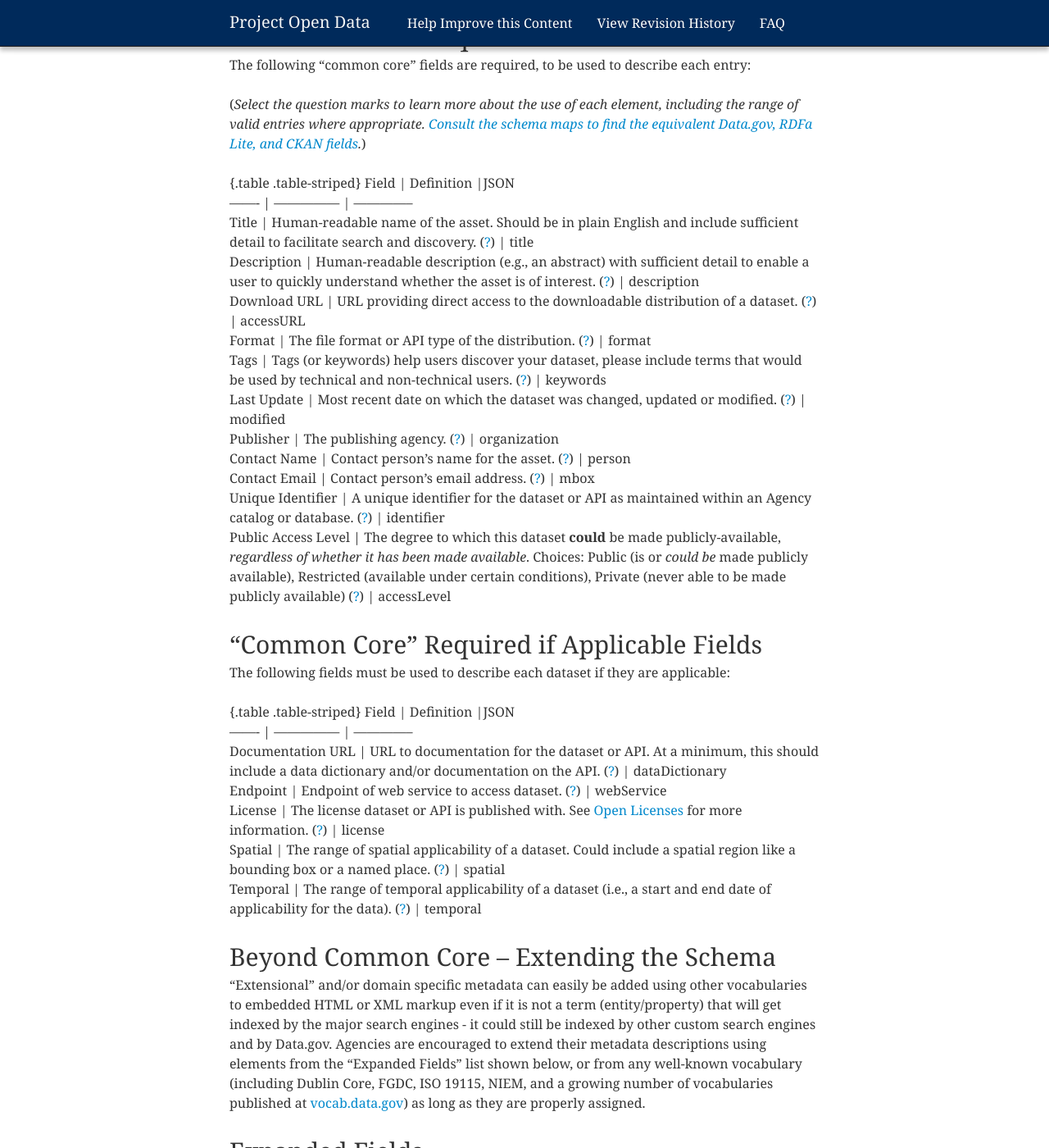
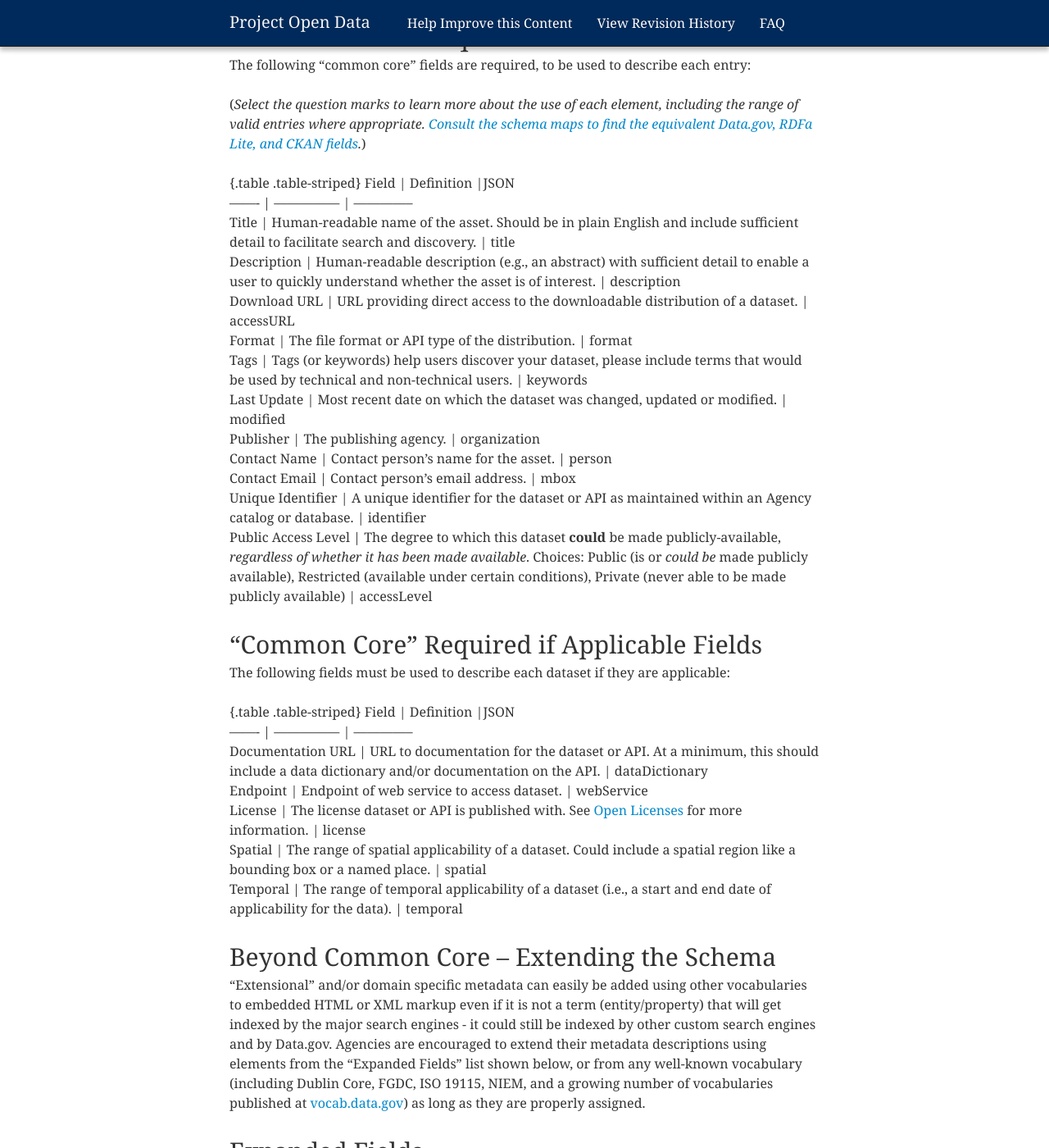
Before and after one commit to gbinal/p-o-d.github.com, a Jekyll site: the page built from schema.md, in a window 1280 px wide and 1400 px high, scrolled down 1295 px. Shown: the whole window at 82% size. Built offline with Jekyll 4.4.1, drawn with Linux system fonts in a browser that asks for light colours; nearby versions of some CDN libraries; part of the change alters nothing that is shown; some of the changed text lies outside the part shown.

```diff
--- a/schema.md
+++ b/schema.md
@@ -41,17 +41,17 @@ The following "common core" fields are required, to be used to describe each ent
 {.table .table-striped}
 Field               | Definition                                                                                                                                     |JSON
 -------             | ---------------                                                                                                                                | --------------
-Title               | Human-readable name of the asset.  Should be in plain English and include sufficient detail to facilitate search and discovery. ([?](http://gsa-ocsit.github.com/project-open-data.github.com/metadata-resources/#schema_maps))                | title
-Description         | Human-readable description (e.g., an abstract) with sufficient detail to enable a user to quickly understand whether the asset is of interest. ([?](http://gsa-ocsit.github.com/project-open-data.github.com/metadata-resources/#schema_maps)) | description
-Download URL        | URL providing direct access to the downloadable distribution of a dataset. ([?](http://gsa-ocsit.github.com/project-open-data.github.com/metadata-resources/#schema_maps))                                                                     | accessURL
-Format              | The file format or API type of the distribution. ([?](http://gsa-ocsit.github.com/project-open-data.github.com/metadata-resources/#schema_maps))                                                                                                | format
-Tags                | Tags (or keywords) help users discover your dataset, please include terms that would be used by technical and non-technical users. ([?](http://gsa-ocsit.github.com/project-open-data.github.com/metadata-resources/#schema_maps))             | keywords
-Last Update         | Most recent date on which the dataset was changed, updated or modified. ([?](http://gsa-ocsit.github.com/project-open-data.github.com/metadata-resources/#schema_maps))                                                                        | modified
-Publisher           | The publishing agency. ([?](http://gsa-ocsit.github.com/project-open-data.github.com/metadata-resources/#schema_maps))                | organization
-Contact Name      | Contact person's name for the asset. ([?](http://gsa-ocsit.github.com/project-open-data.github.com/metadata-resources/#schema_maps))                                                                                       | person
-Contact Email	    | Contact person's email address. ([?](http://gsa-ocsit.github.com/project-open-data.github.com/metadata-resources/#schema_maps))			           	                                                                             | mbox
-Unique Identifier   | A unique identifier for the dataset or API as maintained within an Agency catalog or database. ([?](http://gsa-ocsit.github.com/project-open-data.github.com/metadata-resources/#schema_maps))                                                 | identifier
-Public Access Level | The degree to which this dataset **could** be made publicly-available, *regardless of whether it has been made available*. Choices: Public (is or *could be* made publicly available), Restricted (available under certain conditions), Private (never able to be made publicly available) ([?](http://gsa-ocsit.github.com/project-open-data.github.com/metadata-resources/#schema_maps)) | accessLevel
+Title               | Human-readable name of the asset.  Should be in plain English and include sufficient detail to facilitate search and discovery.                | title
+Description         | Human-readable description (e.g., an abstract) with sufficient detail to enable a user to quickly understand whether the asset is of interest. | description
+Download URL        | URL providing direct access to the downloadable distribution of a dataset.                                                                      | accessURL
+Format              | The file format or API type of the distribution.                                                                                              | format
+Tags                | Tags (or keywords) help users discover your dataset, please include terms that would be used by technical and non-technical users.             | keywords
+Last Update         | Most recent date on which the dataset was changed, updated or modified.                                                                         | modified
+Publisher           | The publishing agency.               | organization
+Contact Name      | Contact person's name for the asset.                                                                                       | person
+Contact Email	    | Contact person's email address. 			           	                                                                             | mbox
+Unique Identifier   | A unique identifier for the dataset or API as maintained within an Agency catalog or database.                                                 | identifier
+Public Access Level | The degree to which this dataset **could** be made publicly-available, *regardless of whether it has been made available*. Choices: Public (is or *could be* made publicly available), Restricted (available under certain conditions), Private (never able to be made publicly available)  | accessLevel
 
 "Common Core" Required if Applicable Fields
 -------------------------------------------
@@ -60,11 +60,11 @@ The following fields must be used to describe each dataset if they are applicabl
 {.table .table-striped}
 Field               | Definition                                                                                                                                     |JSON
 -------             | ---------------                                                                                                                                | --------------
-Documentation URL   | URL to documentation for the dataset or API.  At a minimum, this should include a data dictionary and/or documentation on the API. ([?](http://gsa-ocsit.github.com/project-open-data.github.com/metadata-resources/#schema_maps))             | dataDictionary
-Endpoint            | Endpoint of web service to access dataset. ([?](http://gsa-ocsit.github.com/project-open-data.github.com/metadata-resources/#schema_maps))                                                                                                     | webService
-License             | The license dataset or API is published with.  See [Open Licenses](http://gsa-ocsit.github.com/project-open-data.github.com/open-licenses/) for more information. ([?](http://gsa-ocsit.github.com/project-open-data.github.com/metadata-resources/#schema_maps))   | license
-Spatial  	    | The range of spatial applicability of a dataset.  Could include a spatial region like a bounding box or a named place. ([?](http://gsa-ocsit.github.com/project-open-data.github.com/metadata-resources/#schema_maps))                     | spatial
-Temporal	    | The range of temporal applicability of a dataset (i.e., a start and end date of applicability for the data). ([?](http://gsa-ocsit.github.com/project-open-data.github.com/metadata-resources/#schema_maps))                                    | temporal
+Documentation URL   | URL to documentation for the dataset or API.  At a minimum, this should include a data dictionary and/or documentation on the API.              | dataDictionary
+Endpoint            | Endpoint of web service to access dataset.                                                                                                     | webService
+License             | The license dataset or API is published with.  See [Open Licenses](http://gsa-ocsit.github.com/project-open-data.github.com/open-licenses/) for more information.   | license
+Spatial  	    | The range of spatial applicability of a dataset.  Could include a spatial region like a bounding box or a named place.                      | spatial
+Temporal	    | The range of temporal applicability of a dataset (i.e., a start and end date of applicability for the data).                                     | temporal
 
 Beyond Common Core -- Extending the Schema
 ------------------------------------------
@@ -77,17 +77,17 @@ Agencies are encouraged to use the following expanded fields when appropriate. A
 {.table .table-striped}
 Field               | Definition                                                                                                                                    | JSON
 ------              | ------                                                                                                                                        | ----
-Release Date        | Date of formal issuance. ([?](http://gsa-ocsit.github.com/project-open-data.github.com/metadata-resources/#schema_maps))                                                                                                                       | issued
-Frequency           | Frequency with which dataset is published. ([?](http://gsa-ocsit.github.com/project-open-data.github.com/metadata-resources/#schema_maps))                                                                                                     | accrualPeriodicity
-Language            | The language of the dataset. ([?](http://gsa-ocsit.github.com/project-open-data.github.com/metadata-resources/#schema_maps))                                                                                                                   | language
-Granularity         | Level of granularity of the dataset.  Typically geographical or temporal. ([?](http://gsa-ocsit.github.com/project-open-data.github.com/metadata-resources/#schema_maps))                                                                     | granularity
-Data Quality        | Whether the dataset meets the agency's Information Quality Guidelines (true/false). ([?](http://gsa-ocsit.github.com/project-open-data.github.com/metadata-resources/#schema_maps))                                                                                                              | dataQuality
-Category            | Main thematic category of the dataset. ([?](http://gsa-ocsit.github.com/project-open-data.github.com/metadata-resources/#schema_maps))               | theme
-Related Documents   | Related documents such as developer documentation. ([?](http://gsa-ocsit.github.com/project-open-data.github.com/metadata-resources/#schema_maps))                                                                                             | references
-Distribution        | Connects a dataset to available distributions. ([?](http://gsa-ocsit.github.com/project-open-data.github.com/metadata-resources/#schema_maps))                                                                                                 | distribution
-Size                | The size of the downloadable dataset. ([?](http://gsa-ocsit.github.com/project-open-data.github.com/metadata-resources/#schema_maps))                                                                                                          | size
-Homepage URL        | Alternative landing page used to redirect user to a contextual, Agency-hosted "homepage" for the Dataset or API when selecting this resource from the Data.gov user interface. ([?](http://gsa-ocsit.github.com/project-open-data.github.com/metadata-resources/#schema_maps)) | homepage
-RSS Feed            | URL for an RSS feed that provides access to the dataset. ([?](http://gsa-ocsit.github.com/project-open-data.github.com/metadata-resources/#schema_maps))                                                                                       | feed
+Release Date        | Date of formal issuance.                                                                                                                        | issued
+Frequency           | Frequency with which dataset is published.                                                                                                    | accrualPeriodicity
+Language            | The language of the dataset.                                                                                                                    | language
+Granularity         | Level of granularity of the dataset.  Typically geographical or temporal.                                                                      | granularity
+Data Quality        | Whether the dataset meets the agency's Information Quality Guidelines (true/false).                                                                                                             | dataQuality
+Category            | Main thematic category of the dataset.                | theme
+Related Documents   | Related documents such as developer documentation.                                                                                            | references
+Distribution        | Connects a dataset to available distributions.                                                                                                  | distribution
+Size                | The size of the downloadable dataset.                                                                                                           | size
+Homepage URL        | Alternative landing page used to redirect user to a contextual, Agency-hosted "homepage" for the Dataset or API when selecting this resource from the Data.gov user interface. | homepage
+RSS Feed            | URL for an RSS feed that provides access to the dataset.                                                                                        | feed
 
 
 Rationale for Metadata Nomenclature
```
